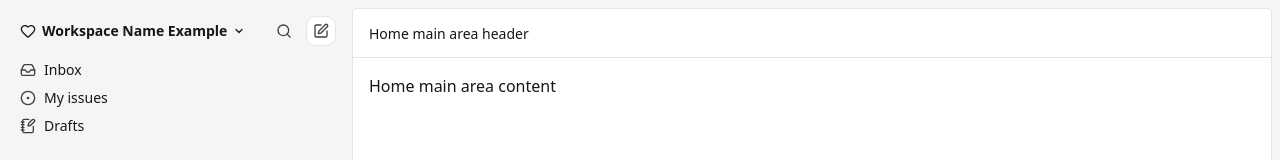
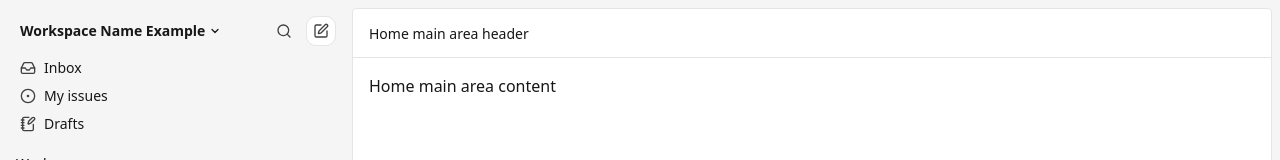
Before and after one commit to coding-wani/super-josefina, a Next.js app: page / in a window 1280 px wide. Shown: the top 160 px of the page. Built offline with nearby package versions, Linux system fonts and the light colour scheme.

Commit message:
feat: refine Sidebar and WorkspaceSwitcher styles for improved layout and usability

```diff
--- a/src/components/layout/Sidebar/Sidebar.tsx
+++ b/src/components/layout/Sidebar/Sidebar.tsx
@@ -26,7 +26,7 @@ import WorkspaceSwitcher from "./WorkspaceSwitcher/WorkspaceSwitcher";
 export default function Sidebar() {
   return (
     <aside
-      className="h-full w-fit p-2 mr-2 flex flex-col gap-2.5"
+      className="h-full w-fit p-2 mr-2 flex flex-col gap-2"
       aria-label="Sidebar"
     >
       <header
--- a/src/components/layout/Sidebar/WorkspaceSwitcher/WorkspaceSwitcher.tsx
+++ b/src/components/layout/Sidebar/WorkspaceSwitcher/WorkspaceSwitcher.tsx
@@ -7,21 +7,14 @@ import {
   DropdownMenuTrigger,
 } from "@/components/ui/dropdown-menu";
 import { config } from "@/lib/config";
-import {
-  ChevronDown,
-  Heart,
-  RefreshCw,
-  Settings,
-  UserPlus,
-} from "lucide-react";
+import { ChevronDown, RefreshCw, Settings, UserPlus } from "lucide-react";
 import { LogOut } from "lucide-react";
 
 export default function WorkspaceSwitcher() {
   return (
     <DropdownMenu aria-label="Workspace switcher">
       <DropdownMenuTrigger asChild>
-        <button className="flex items-center gap-1.5 hover:bg-gray-100 dark:hover:bg-gray-800 rounded-md px-1 py-0.5 transition-colors">
-          <Heart size={16} />
+        <button className="flex items-center gap-1 rounded-md px-1 py-0.5">
           <span className="text-sm font-semibold">{config.workspaceName}</span>
           <ChevronDown size={12} strokeWidth={2.5} />
         </button>
```
